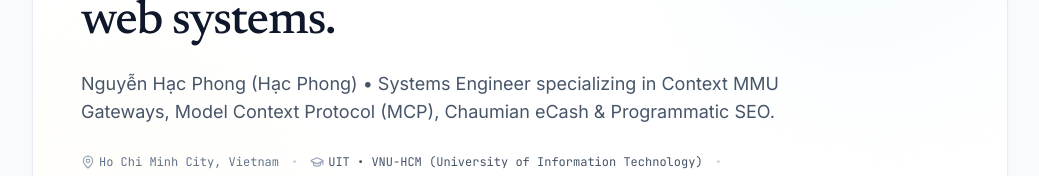
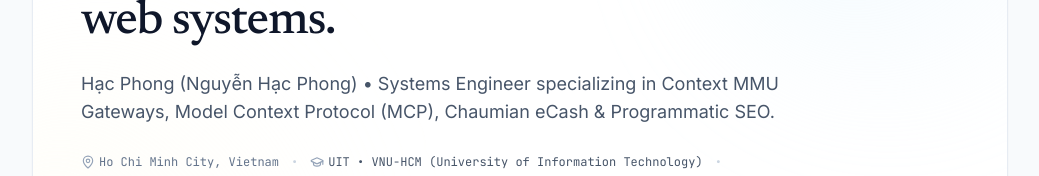
Before and after one commit to PHONGUIT22/phong-web, a Next.js app: page / in a window 1280 px wide. Shown: the part 322-498 px from the top of the page, without its empty margins (120-1159 px from the left). Built offline with nearby package versions, Linux system fonts and the light colour scheme.

Commit message:
feat(seo): prioritize 'Hac Phong' short-brand keyword in title, meta description, and schema alternateName

```diff
--- a/app/layout.tsx
+++ b/app/layout.tsx
@@ -28,13 +28,15 @@ export const metadata: Metadata = {
   alternates: {
     canonical: "./",
   },
-  title: "Nguyễn Hạc Phong • Full-Stack Systems & AI Infrastructure Engineer",
+  title: "Hạc Phong (Nguyễn Hạc Phong) • Systems Engineer & AI Infrastructure",
   description:
-    "Engineering portfolio of Nguyễn Hạc Phong: autonomous AI infrastructure, Context MMU gateways (Phonix), Model Context Protocol (NostrPulse MCP), Chaumian eCash, and programmatic web engines (CheckDamp UK).",
+    "Hạc Phong (Nguyễn Hạc Phong) - Systems & AI Infrastructure Engineer chuyên sâu về Context MMU Gateways (Phonix), Model Context Protocol (NostrPulse MCP), Chaumian eCash và Programmatic Web Systems.",
   keywords: [
+    "Hạc Phong",
     "Nguyễn Hạc Phong",
     "Nguyen Hạc Phong",
-    "Hạc Phong",
+    "Phong Hạc",
+    "PHONGUIT22",
     "Nguyen Phong",
     "Phonix v2.1",
     "G-MMU",
@@ -48,22 +50,22 @@ export const metadata: Metadata = {
     "Programmatic SEO",
     "Systems Engineer",
   ],
-  authors: [{ name: "Nguyễn Hạc Phong", url: "https://hacphong.com" }],
-  creator: "Nguyễn Hạc Phong",
+  authors: [{ name: "Hạc Phong (Nguyễn Hạc Phong)", url: "https://hacphong.com" }],
+  creator: "Hạc Phong (Nguyễn Hạc Phong)",
   openGraph: {
-    title: "Nguyễn Hạc Phong • Full-Stack Systems & AI Infrastructure Engineer",
+    title: "Hạc Phong (Nguyễn Hạc Phong) • Systems Engineer & AI Infrastructure",
     description:
-      "Architecting autonomous AI infrastructure, AST context paging gateways, Model Context Protocol servers, and programmatic web software.",
+      "Trang cá nhân của Hạc Phong (Nguyễn Hạc Phong): Nghiên cứu kiến trúc hạ tầng AI tự chủ, AST context paging gateways, Model Context Protocol servers và hệ thống web hiệu năng cao.",
     url: "https://hacphong.com",
-    siteName: "Nguyễn Hạc Phong Portfolio",
+    siteName: "Hạc Phong Portfolio",
     locale: "en_US",
     type: "website",
   },
   twitter: {
     card: "summary_large_image",
-    title: "Nguyễn Hạc Phong • Systems & AI Infrastructure Engineer",
+    title: "Hạc Phong (Nguyễn Hạc Phong) • Systems & AI Infrastructure Engineer",
     description:
-      "Architecting autonomous AI infrastructure, AST context paging gateways, Model Context Protocol servers, and programmatic web software.",
+      "Trang cá nhân của Hạc Phong (Nguyễn Hạc Phong): Nghiên cứu kiến trúc hạ tầng AI tự chủ, AST context paging gateways, Model Context Protocol servers và hệ thống web hiệu năng cao.",
     creator: "@PHONGUIT22",
   },
   icons: {
--- a/app/page.tsx
+++ b/app/page.tsx
@@ -19,7 +19,7 @@ export default function HomePage() {
         "@type": "WebSite",
         "@id": "https://hacphong.com/#website",
         "url": "https://hacphong.com",
-        "name": "Nguyễn Hạc Phong Engineering Portfolio",
+        "name": "Hạc Phong (Nguyễn Hạc Phong) Engineering Portfolio",
         "description": "Architecting autonomous AI infrastructure & high-performance web systems.",
         "inLanguage": "en-US",
       },
@@ -27,7 +27,7 @@ export default function HomePage() {
         "@type": "ProfilePage",
         "@id": "https://hacphong.com/#webpage",
         "url": "https://hacphong.com",
-        "name": "Nguyễn Hạc Phong • Full-Stack Systems & AI Infrastructure Engineer",
+        "name": "Hạc Phong (Nguyễn Hạc Phong) • Systems Engineer & AI Infrastructure",
         "isPartOf": {
           "@id": "https://hacphong.com/#website",
         },
@@ -36,8 +36,10 @@ export default function HomePage() {
           "@id": "https://hacphong.com/#author",
           "name": "Nguyễn Hạc Phong",
           "alternateName": [
+            "Hạc Phong",
             "Nguyen Hạc Phong",
-            "Hạc Phong",
+            "Phong Hạc",
+            "PHONGUIT22",
             "Nguyen Phong"
           ],
           "jobTitle": "Full-Stack Systems & AI Infrastructure Engineer",
--- a/components/HeroBio.tsx
+++ b/components/HeroBio.tsx
@@ -17,7 +17,7 @@ interface HeroBioProps {
 
 export default function HeroBio({
   headline = "Architecting autonomous AI infrastructure & high-performance web systems.",
-  subtitle = "Nguyễn Hạc Phong (Hạc Phong) • Systems Engineer specializing in Context MMU Gateways, Model Context Protocol (MCP), Chaumian eCash & Programmatic SEO.",
+  subtitle = "Hạc Phong (Nguyễn Hạc Phong) • Systems Engineer specializing in Context MMU Gateways, Model Context Protocol (MCP), Chaumian eCash & Programmatic SEO.",
   status = "Available for engineering & research collaborations",
   location = "Ho Chi Minh City, Vietnam",
 }: HeroBioProps) {
--- a/data/profile.json
+++ b/data/profile.json
@@ -3,8 +3,8 @@
   "alias": "Hạc Phong (Nguyen Phong)",
   "title": "Full-Stack Systems & AI Infrastructure Engineer",
   "headline": "Architecting autonomous AI infrastructure & high-performance web systems.",
-  "subtitle": "Nguyễn Hạc Phong (Hạc Phong) • Systems Engineer specializing in Context MMU Gateways, Model Context Protocol (MCP), Chaumian eCash & Programmatic SEO.",
-  "bio": "Full-stack and AI infrastructure engineer building deterministic context paging gateways (Phonix G-MMU), decentralized M2M payment & trust protocols (NostrPulse MCP), and high-traffic Programmatic SEO platforms (CheckDamp UK).",
+  "subtitle": "Hạc Phong (Nguyễn Hạc Phong) • Systems Engineer specializing in Context MMU Gateways, Model Context Protocol (MCP), Chaumian eCash & Programmatic SEO.",
+  "bio": "Hạc Phong (Nguyễn Hạc Phong) là Full-Stack & AI Infrastructure Engineer chuyên sâu về deterministic context paging gateways (Phonix G-MMU), decentralized M2M payment & trust protocols (NostrPulse MCP), và high-traffic Programmatic SEO platforms (CheckDamp UK).",
   "status": "Available for engineering & research collaborations",
   "location": "Ho Chi Minh City, Vietnam",
   "education": {
--- a/lib/markdown.ts
+++ b/lib/markdown.ts
@@ -124,8 +124,8 @@ export function getProfile(): Profile {
     alias: "Hạc Phong (Nguyen Phong)",
     title: "Full-Stack Systems & AI Infrastructure Engineer",
     headline: "Architecting autonomous AI infrastructure & high-performance web systems.",
-    subtitle: "Nguyễn Hạc Phong (Hạc Phong) • Systems Engineer specializing in Context MMU Gateways, Model Context Protocol (MCP), Chaumian eCash & Programmatic SEO.",
-    bio: "Full-stack and AI infrastructure engineer building deterministic context paging gateways (Phonix G-MMU), decentralized M2M payment & trust protocols (NostrPulse MCP), and high-traffic Programmatic SEO platforms (CheckDamp UK).",
+    subtitle: "Hạc Phong (Nguyễn Hạc Phong) • Systems Engineer specializing in Context MMU Gateways, Model Context Protocol (MCP), Chaumian eCash & Programmatic SEO.",
+    bio: "Hạc Phong (Nguyễn Hạc Phong) là Full-Stack & AI Infrastructure Engineer chuyên sâu về deterministic context paging gateways (Phonix G-MMU), decentralized M2M payment & trust protocols (NostrPulse MCP), và high-traffic Programmatic SEO platforms (CheckDamp UK).",
     status: "Available for engineering & research collaborations",
     location: "Ho Chi Minh City, Vietnam",
     education: {
```
